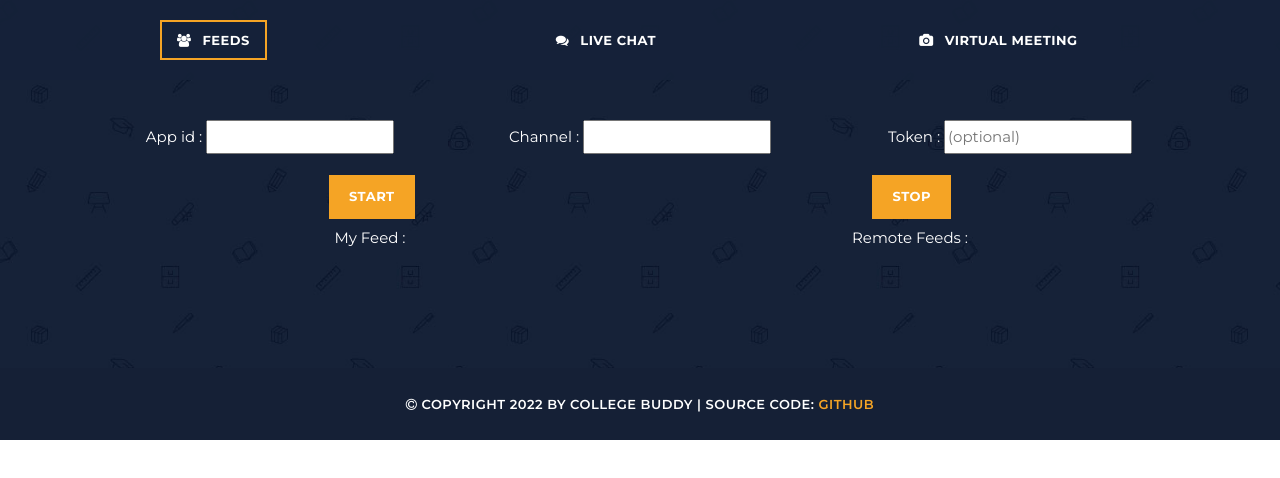
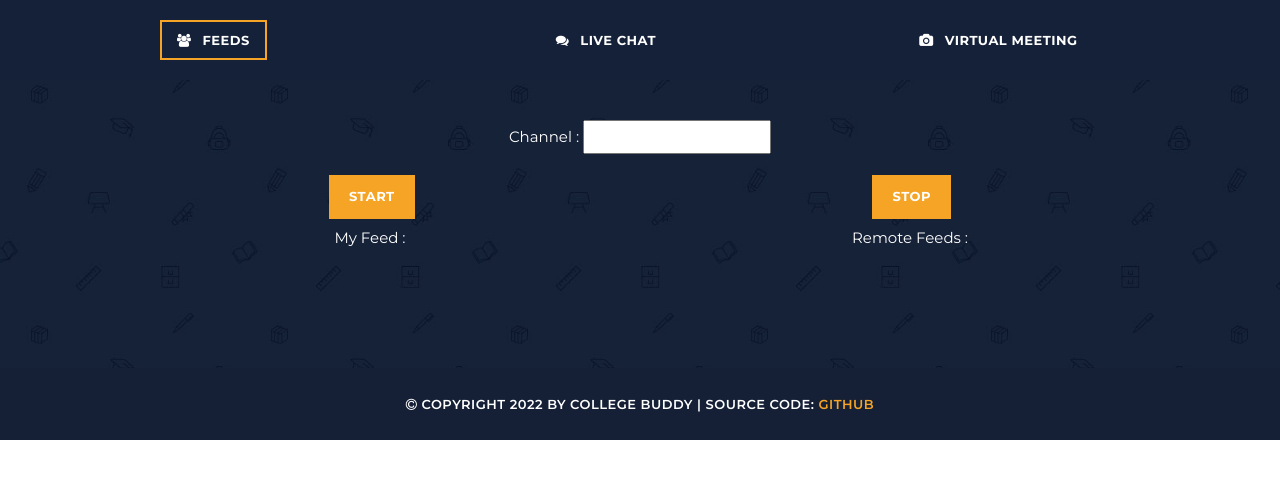
Before and after one commit to WebBud/final-project, a plain HTML site: page index2.html in a window 1280 px wide. Drawn offline with nearby package versions, Linux system fonts and the light colour scheme.

Commit message:
Update index2.html

```diff
--- a/index2.html
+++ b/index2.html
@@ -42,10 +42,10 @@
             <div class="col-md-12">
               <div id='tabs'>
                 <div>
-                    <div class="row">
-                        <p class="col-4">App id : <input type="text" id="app-id" value=""></p>
+                    <div class="row justify-content-center">
+                        <p class="col-4 d-none">App id : <input type="text" id="app-id" value=""></p>
                         <p class="col-4">Channel : <input type="text" id="channel" value=""></p>
-                        <p class="col-4">Token : <input type="text" id="token" placeholder="(optional)" value=""></p>
+                        <p class="col-4 d-none">Token : <input type="text" id="token" placeholder="(optional)" value=""></p>
                     </div>
                     <div style="display: flex;">
                         <button id="start">Start</button>
```
